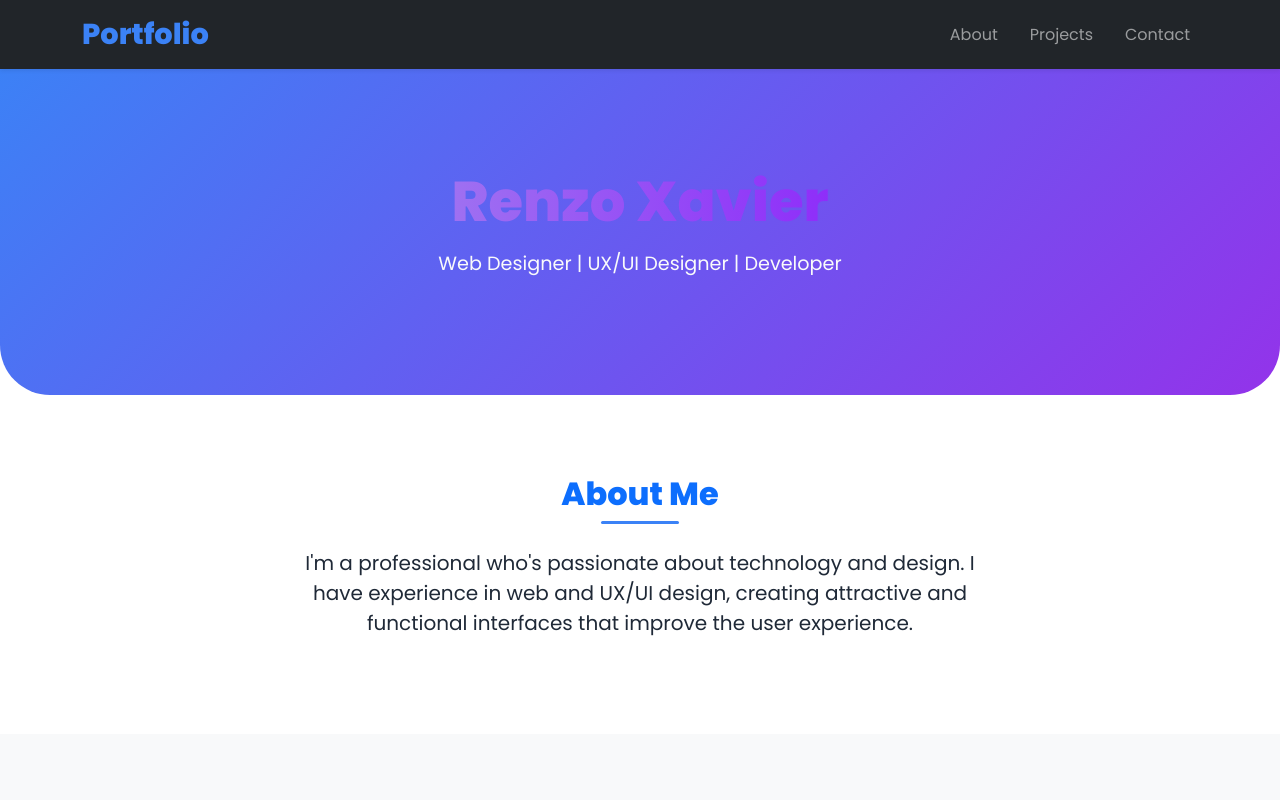
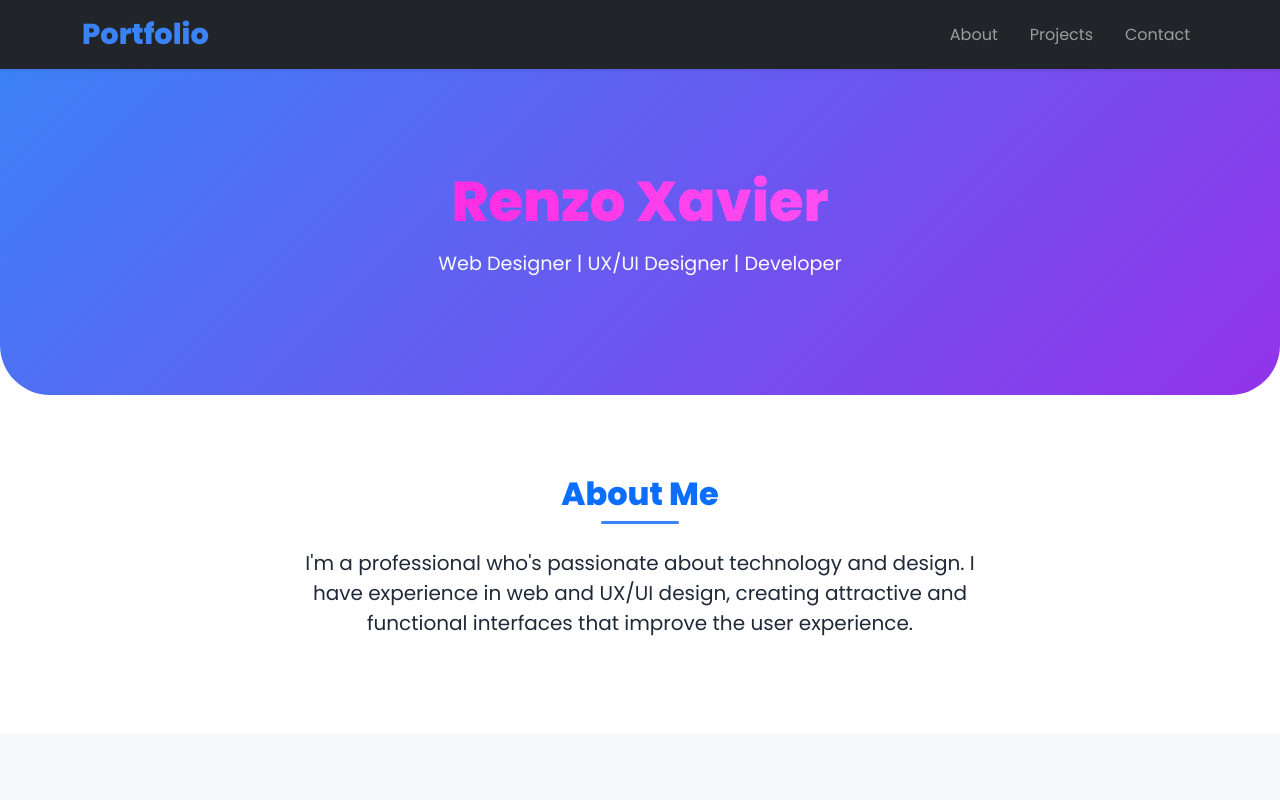
Before and after one commit to renzxavi/portfolio, a plain HTML site: page index.html in a window 1280 px wide. Shown: the top 800 px of the page. Drawn offline with nearby package versions, Linux system fonts and the light colour scheme.

Commit message:
portfolio change color

```diff
--- a/styles.css
+++ b/styles.css
@@ -40,7 +40,7 @@ header h1 {
   font-weight: 700;
 
   /* gradiente del texto */
-  background: linear-gradient(90deg, #b3c7e6, #8401ff, #3b82f6);
+  background: linear-gradient(90deg, #ff00cc, #ff66ff, #3b82f6);
   background-size: 200% 200%;
 
   /* versión estándar */
```
